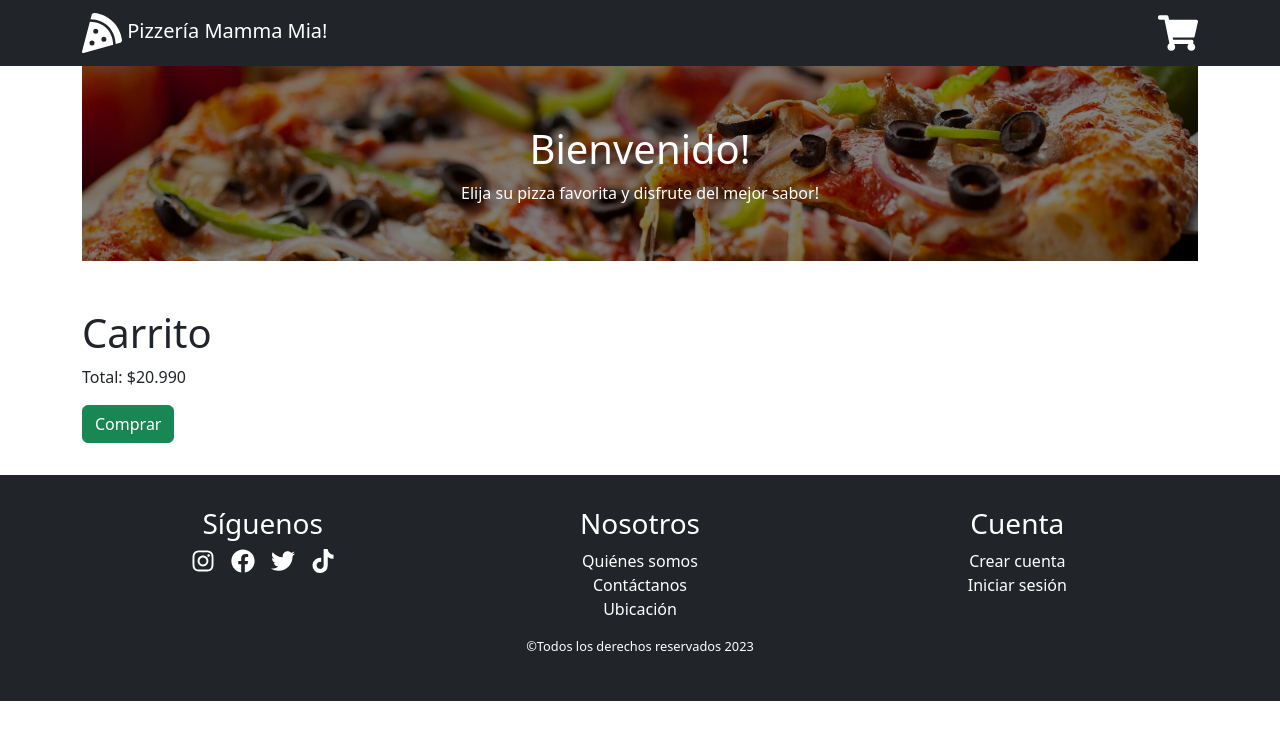
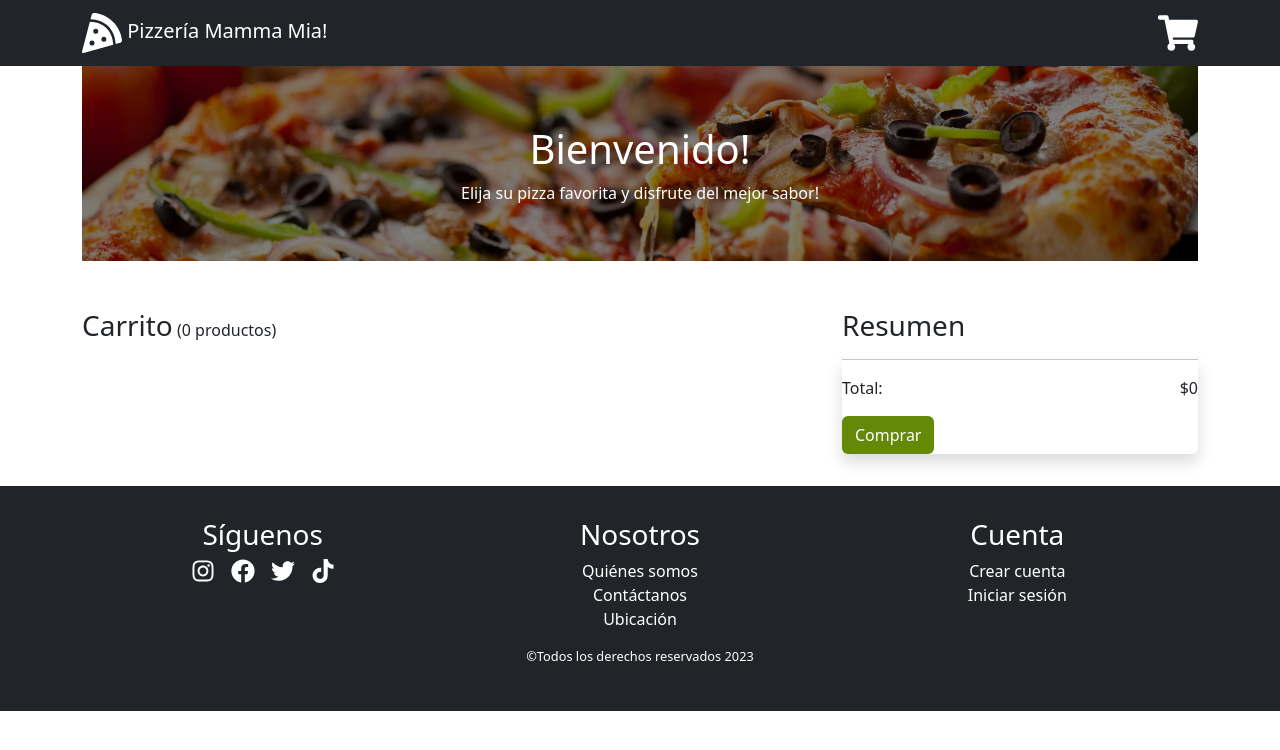
Before and after one commit to CrissRayes/Pizzeria-Mamma-Mia, a React (Create React App) app: page /carrito in a window 1280 px wide. Shown: the top 750 px of the page. Built offline with nearby package versions, Linux system fonts and the light colour scheme.

Commit message:
agrega resumen

```diff
--- a/src/views/Cart.jsx
+++ b/src/views/Cart.jsx
@@ -2,14 +2,29 @@ import { Container } from 'react-bootstrap'
 import { ItemCart } from '../components/ItemCart'
 import { useContext } from 'react'
 import CartContext from '../my_context'
+import formatCurrency from '../helpers/formatCurrency'
 
 export const Cart = () => {
   const { cart } = useContext(CartContext)
-  console.log(cart)
+
+  const cantidad = cart.reduce((acc, item) => {
+    return acc + item.cantidad
+  }, 0)
+
+  const totalCarrito = cart.reduce((acc, item) => {
+    return acc + item.precio * item.cantidad
+  }, 0)
 
   return (
     <Container>
-      <h1>Carrito</h1>
+      <div className='row'>
+        <div className='col-8'>
+          <div>
+            <div>
+              <h3 className='d-inline'>Carrito</h3>
+              <span> ({cantidad} productos)</span>
+            </div>
+          </div>
           {cart.map(item => {
             return (
               <ItemCart
@@ -18,13 +33,37 @@ export const Cart = () => {
                 precio={item.precio}
                 cantidad={item.cantidad}
                 imagen={item.imagen}
+                ingredientes={item.ingredientes}
               />
             )
           })}
-
+        </div>
+        <div className='col-4'>
+          <h3 className='d-inline'>Resumen</h3>
+          <div className='rounded shadow resumen-cart'>
+            {cart.map(item => {
+              return (
+                <div
+                  className='d-flex justify-content-between'
+                  key={item.id}
+                >
+                  <p className='text-capitalize'>
+                    {item.nombre} ({item.cantidad})
+                  </p>
+                  <p>{formatCurrency(item.precio * item.cantidad)}</p>
+                </div>
+              )
+            })}
+            <hr />
+            <div className='d-flex justify-content-between'>
+              <p>Total:</p>
+              <p>{formatCurrency(totalCarrito)}</p>
+            </div>
             <div>
-        <p>Total: $20.990</p>
-        <button className='btn btn-success'>Comprar</button>
+              <button className='btn verde boton-comprar'>Comprar</button>
+            </div>
+          </div>
+        </div>
       </div>
     </Container>
   )
--- a/src/views/Pizza.jsx
+++ b/src/views/Pizza.jsx
@@ -43,6 +43,7 @@ export const Pizza = () => {
       nombre: pizza.nombre,
       precio: pizza.precio,
       imagen: pizza.imagen,
+      ingredientes: pizza.ingredientes,
       cantidad: 1,
     }
 
```
Lines whose indentation alone changed are shown as unchanged.
